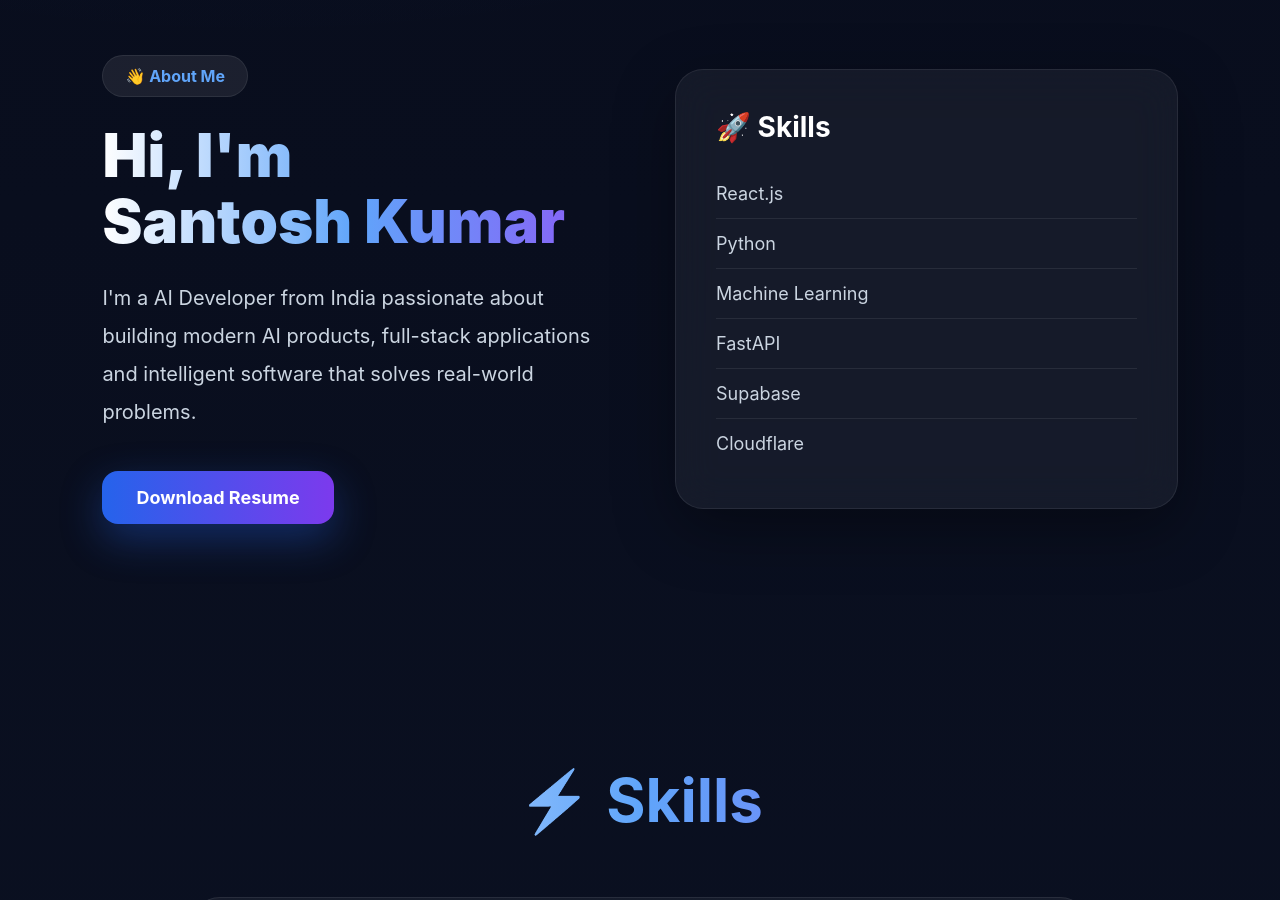
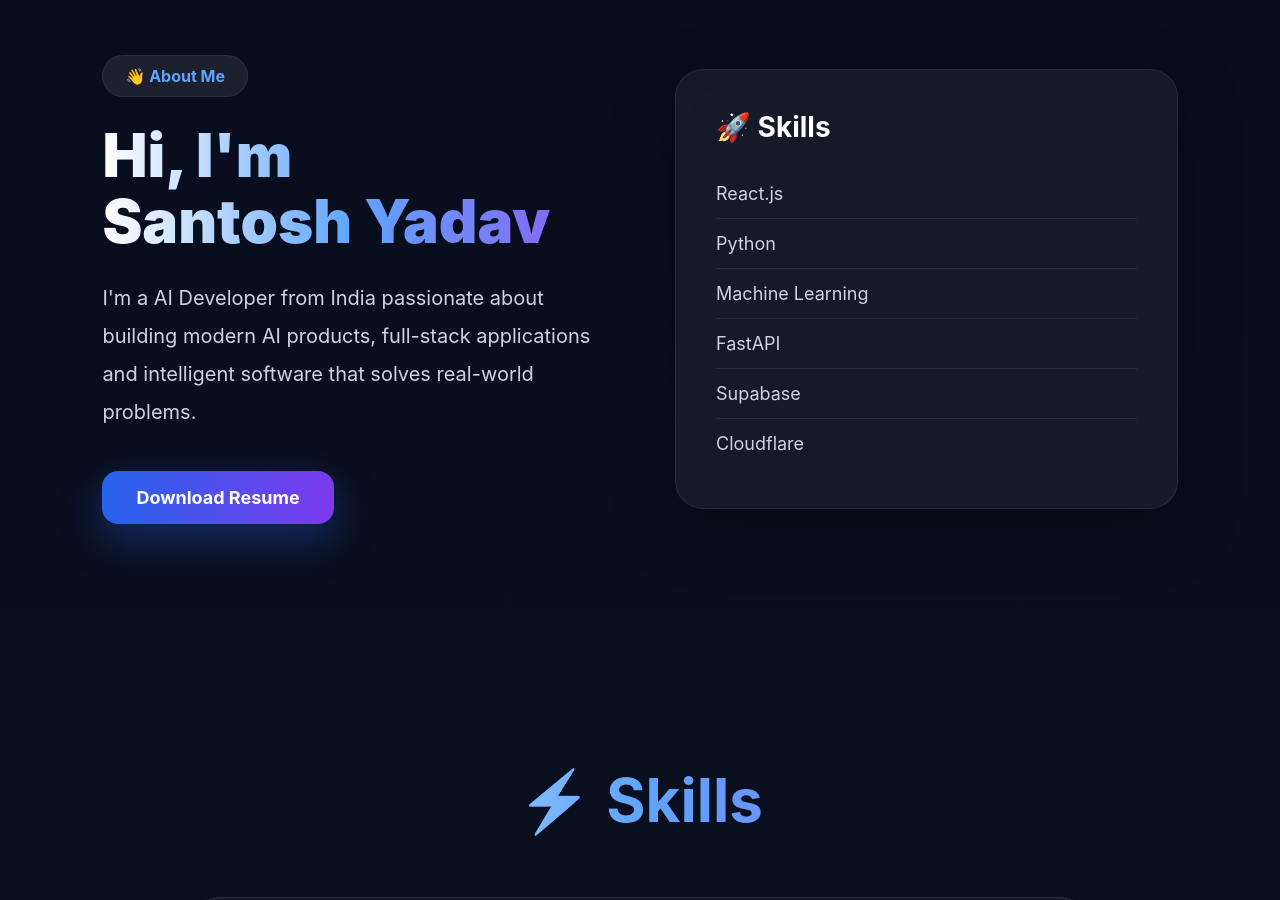
Before and after one commit to santoshml-lab/SantoshAI, a React (Vite) app: page / in a window 1280 px wide. Shown: the part 2340-3240 px from the top of the page. Built offline with nearby package versions, Linux system fonts and the light colour scheme.

Commit message:
Update About.jsx

```diff
--- a/src/components/About.jsx
+++ b/src/components/About.jsx
@@ -13,7 +13,7 @@ export default function About() {
         <h2>
           Hi, I'm
           <br />
-          Santosh Kumar
+          Santosh Yadav
         </h2>
 
         <p>
```
